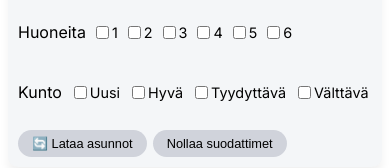
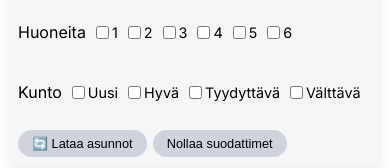
Before and after one commit to veikkapuhalainen/oikotie, a React (Vite) app: page / in a window 390 px wide. Shown: the part 390-558 px from the top of the page. Built offline with nearby package versions, Linux system fonts and the light colour scheme; no server answers.

Commit message:
Condition selector styling on mobile same as room selector

```diff
--- a/src/components/Filters.css
+++ b/src/components/Filters.css
@@ -96,7 +96,8 @@
   min-width: 130px;
 }
 
-.room-selector {
+.room-selector,
+.condition-selector {
   gap: 6px;
 }
 
```
